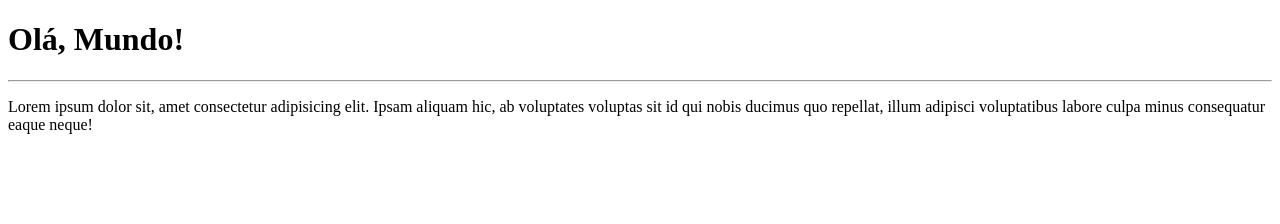
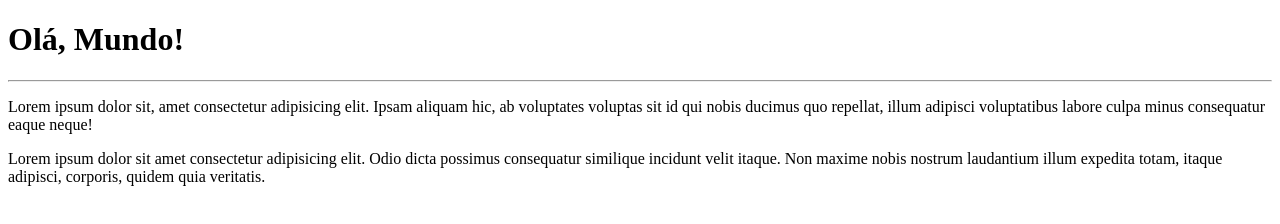
Before and after one commit to ulaireatea/Ola-Mundo, a plain HTML site: page Siteexemplo/index.html in a window 1280 px wide. Drawn offline with Linux system fonts and the light colour scheme.

Commit message:
testando atalhos

```diff
--- a/Siteexemplo/index.html
+++ b/Siteexemplo/index.html
@@ -9,5 +9,6 @@
     <h1>Olá, Mundo!</h1>
     <hr>
     <p>Lorem ipsum dolor sit, amet consectetur adipisicing elit. Ipsam aliquam hic, ab voluptates voluptas sit id qui nobis ducimus quo repellat, illum adipisci voluptatibus labore culpa minus consequatur eaque neque!</p>
+    <p>Lorem ipsum dolor sit amet consectetur adipisicing elit. Odio dicta possimus consequatur similique incidunt velit itaque. Non maxime nobis nostrum laudantium illum expedita totam, itaque adipisci, corporis, quidem quia veritatis.</p>
 </body>
 </html>
```
